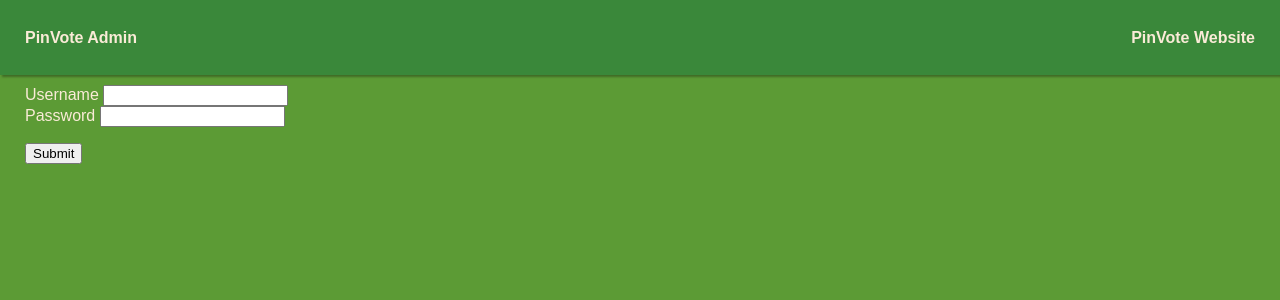
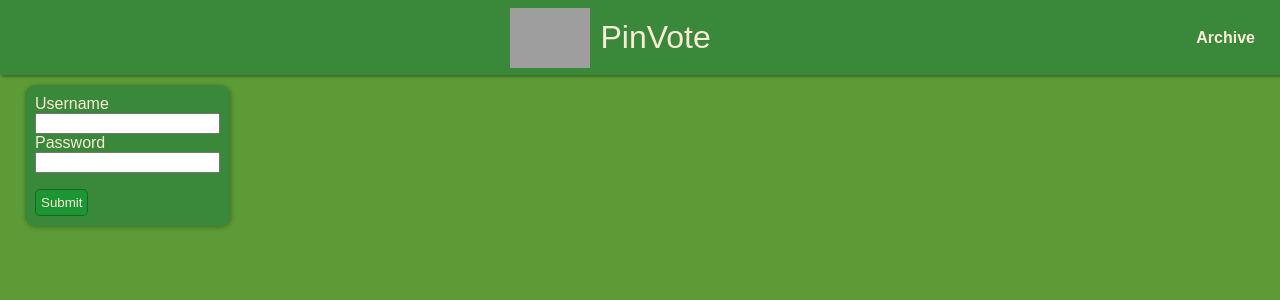
Before and after one commit to mykdolnyk/voting-flask-website, a Flask app: page /admin/auth in a window 1280 px wide. Shown: the top 300 px of the page. Run offline with Flask 3, Linux system fonts and the light colour scheme; some libraries are stand-ins or nearby versions; some web fonts are replaced; grey boxes are pictures that could not be loaded.

Commit message:
Tweaked CSS for archive page, enhanced the Auth page

```diff
--- a/src/admin/templates/admin/auth_page.html
+++ b/src/admin/templates/admin/auth_page.html
@@ -1,8 +1,8 @@
-{% extends 'admin_base.html' %}
+{% extends 'base.html' %}
 
 {% block content %}
-    <form action="{{ url_for('admin.auth') }}" method="post">
+    <form action="{{ url_for('admin.auth') }}" method="post" class="container-card minimal-window">
         {% include 'render_form.html' %}
-        <input type="submit" value="Submit">
+        <input type="submit" value="Submit" class="button">
     </form>
 {% endblock content %}
--- a/src/admin/templates/admin/dashboard.html
+++ b/src/admin/templates/admin/dashboard.html
@@ -9,7 +9,7 @@
 
 <div class="admin-dashboard-container">
 
-    <div class="admin-card admin-active-poll">
+    <div class="container-card admin-active-poll">
         <h2>Active Poll</h2>
         {% if active_poll %}
             <h3>{{ active_poll.title }}</h3>
@@ -27,7 +27,7 @@
         {% endif %}
     </div>
 
-    <div class="admin-card admin-poll-list">
+    <div class="container-card admin-poll-list">
         <h2>All Polls</h2>
         <ul>
             {% for poll in all_polls %}
--- a/src/static/css/admin.css
+++ b/src/static/css/admin.css
@@ -1,10 +1,3 @@
-.admin-card {
-    background-color: rgb(58, 136, 58);
-    border-radius: 10px;
-    padding: 10px;
-    box-shadow: rgba(0, 0, 0, 0.289) 1px 1px 5px;
-}
-
 header.admin-header {
     background-color: rgb(58, 136, 58);
     box-shadow: rgba(0, 0, 0, 0.314) 2px 2px 2px;
--- a/src/static/css/archive.css
+++ b/src/static/css/archive.css
@@ -5,7 +5,6 @@
     align-items: center;
     width: 100%;
     gap: 20px;
-    margin: 20px 0px;
 }
 
 .poll-list {
@@ -17,7 +16,7 @@
 
     display: grid;
     grid-auto-flow: row;
-    grid-template-columns: repeat(auto-fit, 325px);
+    grid-template-columns: repeat(auto-fit, 300px);
 
     row-gap: 30px;
     column-gap: 30px;
--- a/src/static/css/style.css
+++ b/src/static/css/style.css
@@ -26,6 +26,23 @@ a {
 
 main {
     padding: 10px 25px;
+}
+
+.container-card {
+    background-color: rgb(58, 136, 58);
+    border-radius: 10px;
+    padding: 10px;
+    box-shadow: rgba(0, 0, 0, 0.289) 1px 1px 5px;
+}
+
+.minimal-window {
+    width: min-content;
+}
+
+.window-background {
+    border-radius: 15px;
+    background-color: rgb(84, 146, 65);
+    box-shadow: rgba(0, 0, 0, 0.514) 0px 1px 10px;
 }
 
 .progressbar {
@@ -62,6 +79,7 @@ main {
 
 .button {
     background-color: rgb(29, 149, 51);
+    color: var(--font-color);
 
     border-color: rgb(19, 106, 35);
     border-style: solid;
@@ -91,9 +109,3 @@ main {
     border-color: rgb(167, 167, 167);
     filter: brightness(1)
 }
-
-.window-background {
-    border-radius: 15px;
-    background-color: rgb(84, 146, 65);
-    box-shadow: rgba(0, 0, 0, 0.514) 0px 1px 10px;
-}
```
